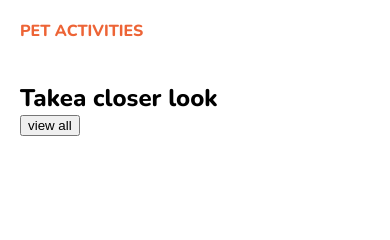
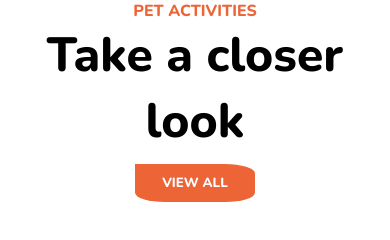
Before and after one commit to Horosh97/202309-w4ch4-daniel-andreu, a plain HTML site: page index.html in a window 390 px wide. Drawn offline with nearby package versions, Linux system fonts and the light colour scheme.

Commit message:
Add responsive propierties and styles to pet activities header

```diff
--- a/index.html
+++ b/index.html
@@ -14,10 +14,10 @@
 
 <body>
   <h1 class="basic-container main-title">pet activities</h1>
-  <main class="basic-container">
-    <div>
-      <h2>Takea closer look</h2>
-      <button>view all</button>
+  <main class="basic-container pet-activities">
+    <div class="pet-activities__header">
+      <h2 class="pet-activities__title">Take a closer look</h2>
+      <button class="button">view all</button>
     </div>
   </main>
 </body>
--- a/style/style.css
+++ b/style/style.css
@@ -39,7 +39,7 @@ a {
 }
 
 .basic-container {
-  padding: 20px;
+  padding: 0px 30px;
 }
 
 .main-title {
@@ -47,3 +47,50 @@ a {
   text-transform: uppercase;
   color: var(--main-color);
 }
+
+.pet-activities {
+  background: var(--light-color);
+}
+
+.pet-activities__header {
+  display: flex;
+  flex-wrap: wrap;
+  justify-content: space-between;
+  align-items: center;
+}
+
+.pet-activities__title {
+  font-weight: bolder;
+  font-size: 2.5rem;
+  text-align: center;
+}
+
+.button {
+  margin: 10px 0px;
+  padding: 10px;
+  width: 120px;
+  font-family: inherit;
+  font-weight: bold;
+  text-transform: uppercase;
+  color: var(--light-color);
+  border: 0px solid var(--main-color);
+  background-color: var(--main-color);
+  border-radius: 0% 25% 25% 25%;
+}
+
+@media screen and (max-width: 780px) {
+  .main-title {
+    text-align: center;
+  }
+
+  .pet-activities__header {
+    justify-content: center;
+  }
+
+  .pet-activities__title {
+    font-weight: bolder;
+    font-size: 3rem;
+    text-align: center;
+    width: 100%;
+  }
+}
```
